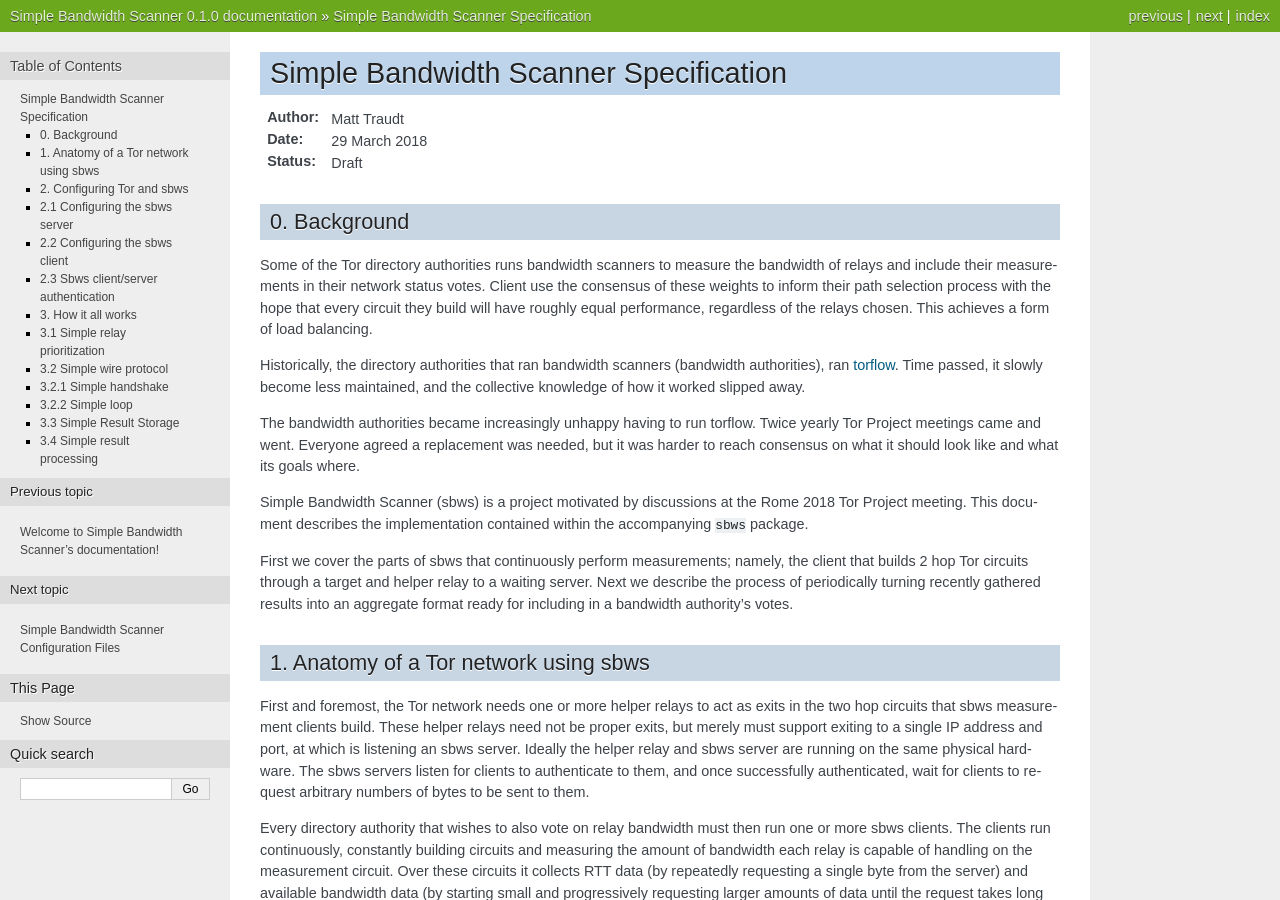
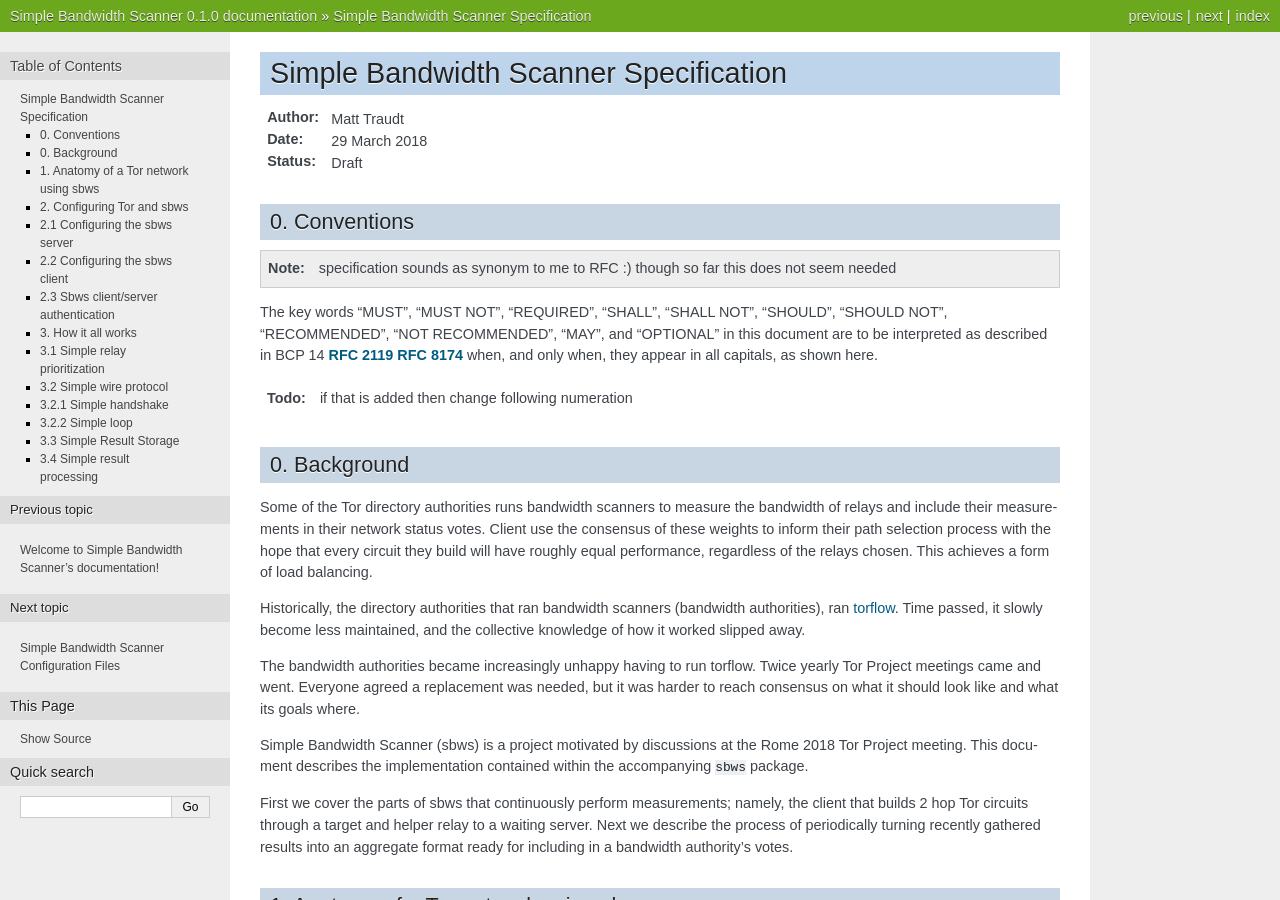
Before and after one commit to torproject/sbws, a Sphinx documentation site: the page built from docs/source/specification.rst, in a window 1280 px wide and 900 px high. Built offline with Sphinx 7.4.7, drawn with Linux system fonts in a browser that asks for light colours.

Commit message:
RFC conventions?

```diff
--- a/docs/source/specification.rst
+++ b/docs/source/specification.rst
@@ -5,6 +5,18 @@
 :Date: 29 March 2018
 :Status: Draft
 
+0. Conventions
+------------------
+
+.. note:: specification sounds as synonym to me to RFC :)
+   though so far this does not seem needed
+
+The key words "MUST", "MUST NOT", "REQUIRED", "SHALL", "SHALL NOT", "SHOULD",
+"SHOULD NOT", "RECOMMENDED", "NOT RECOMMENDED", "MAY", and "OPTIONAL"
+in this document are to be interpreted as described in BCP 14 :rfc:`2119`
+:rfc:`8174` when, and only when, they appear in all capitals, as shown here.
+
+.. todo:: if that is added then change following numeration
 
 0. Background
 -------------
```
